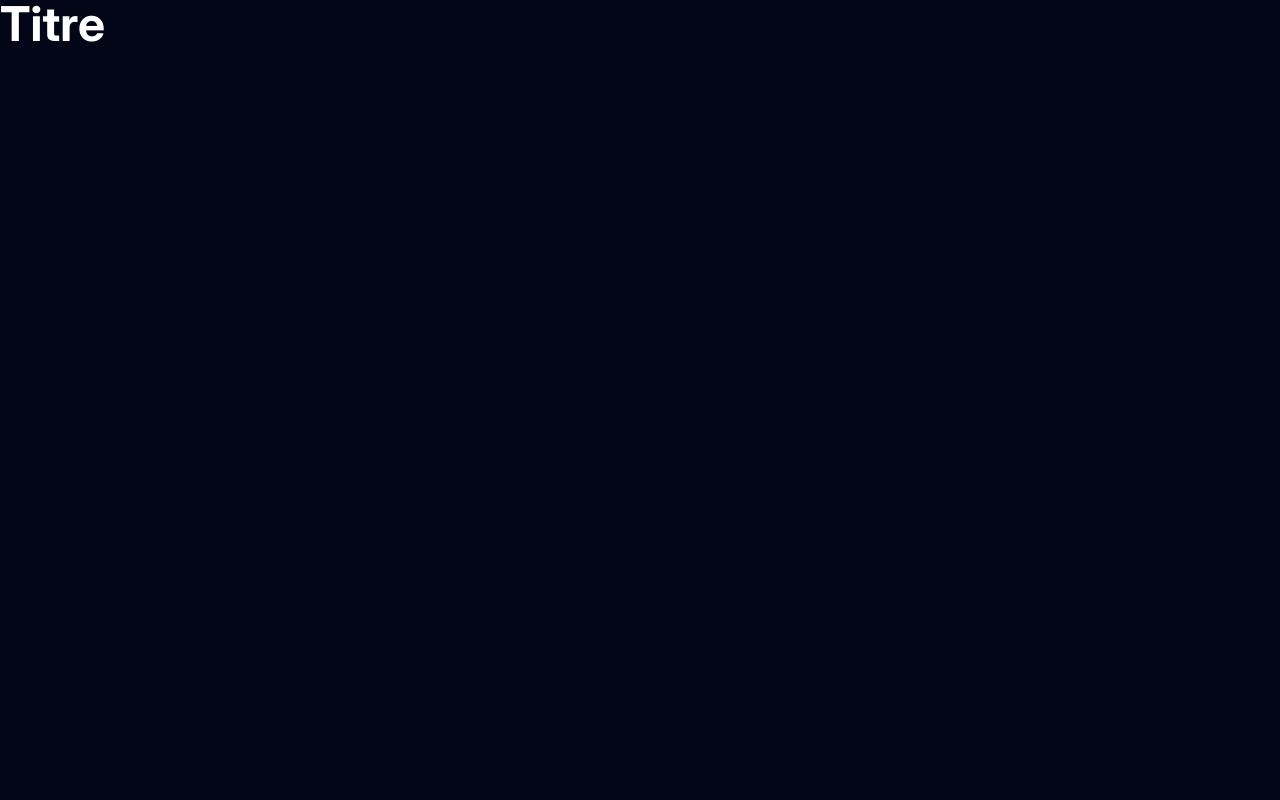
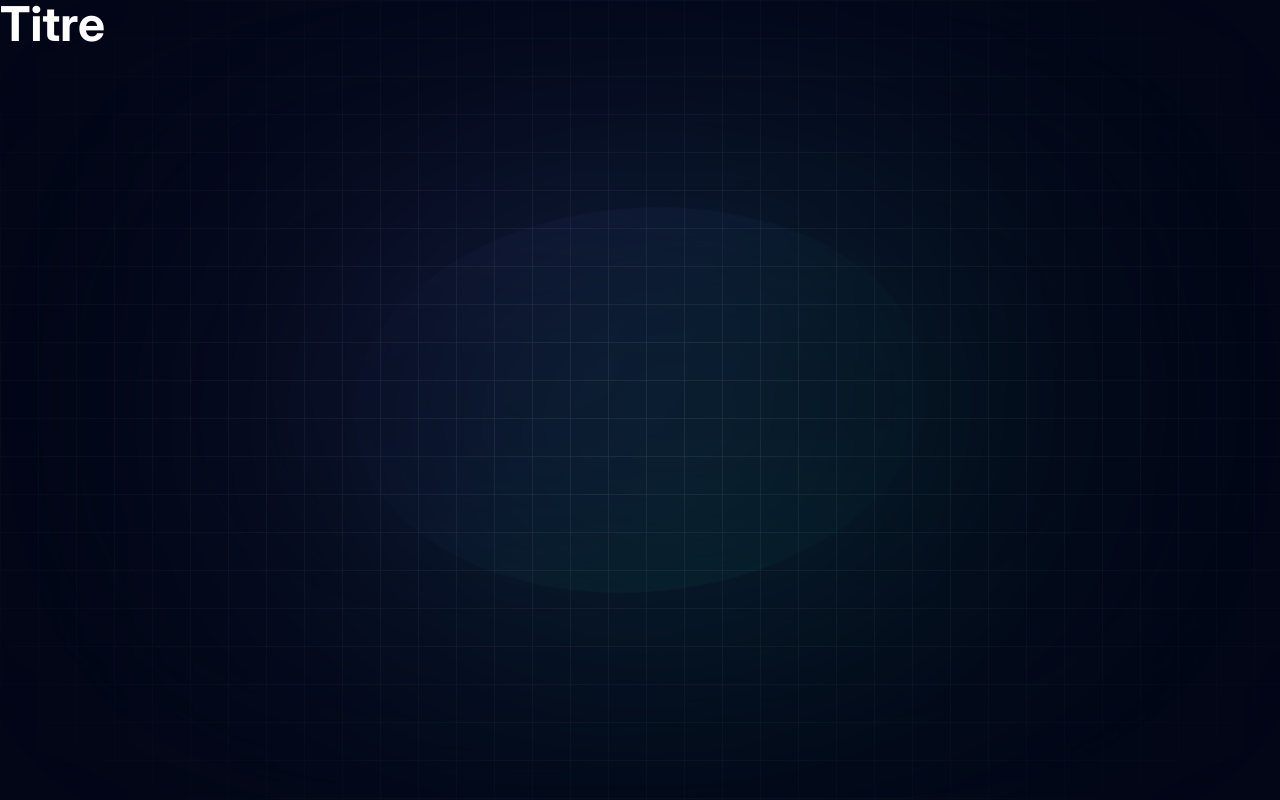
Before and after one commit to AlexisNP/ap, an Astro site: page / in a window 1280 px wide. Built offline with nearby package versions, Linux system fonts and the light colour scheme; Astro itself is replaced by a stand-in of ours.

Commit message:
Added gradient aura

```diff
--- a/src/pages/index.astro
+++ b/src/pages/index.astro
@@ -5,8 +5,78 @@ import Layout from '../layouts/Layout.astro';
 
 <Layout>
   <main>
-    <Heading tag="h1">
-      Titre
-    </Heading>
+    <section class="relative h-screen overflow-clip">
+      <Heading tag="h1">
+        Titre
+      </Heading>
+
+      <div class="absolute inset-0 -z-20 isolate">
+        <div id="shape-filter"></div>
+        <div id="shape" class="bg-gradient-to-tr from-emerald-500 from-35% via-indigo-500 via-70% to-fuchsia-500 to-100% opacity-30"></div>
+      </div>
+
+      <div class="absolute inset-0 -z-10 isolate grid place-items-center pointer-events-none" style="mask-image: radial-gradient(black, transparent);">
+        <svg class="col-start-1 row-start-1 opacity-15" width="100%" height="100%" xmlns="http://www.w3.org/2000/svg">
+          <defs>
+            <pattern id="grid" width="38" height="38" patternUnits="userSpaceOnUse">
+              <path d="M 100 0 L 0 0 0 38" fill="none" stroke="white" stroke-width="1"/>
+            </pattern>
+          </defs>
+
+          <rect width="100%" height="100%" fill="url(#grid)" />
+        </svg>
+      </div>
+    </section>
   </main>
 </Layout>
+
+<script>
+const shape = document.getElementById('shape')
+
+if (shape) {
+  document.addEventListener('pointermove', (event) => {
+    const { clientX, clientY } = event;
+
+    shape.animate({
+      left: `${clientX}px`,
+      top: `${clientY}px`
+    }, { duration: 1500, fill: "forwards" })
+  })
+}
+</script>
+
+<style lang="scss">
+@keyframes shape-spin {
+  from {
+    rotate: 0deg;
+  }
+  50% {
+    scale: 1 1.5;
+  }
+  to {
+    rotate: 360deg;
+  }
+}
+
+#shape-filter {
+  height: 100%;
+  width: 100%;
+  position: absolute;
+  z-index: 2;
+  backdrop-filter: blur(12vmax);
+}
+
+#shape {
+  height: 30vmax;
+  position: absolute;
+  left: 50%;
+  top: 50%;
+  translate: -50% -50%;
+  border-radius: 50%;
+  aspect-ratio: 1;
+}
+
+#shape {
+  animation: shape-spin 17s infinite;
+}
+</style>
```
